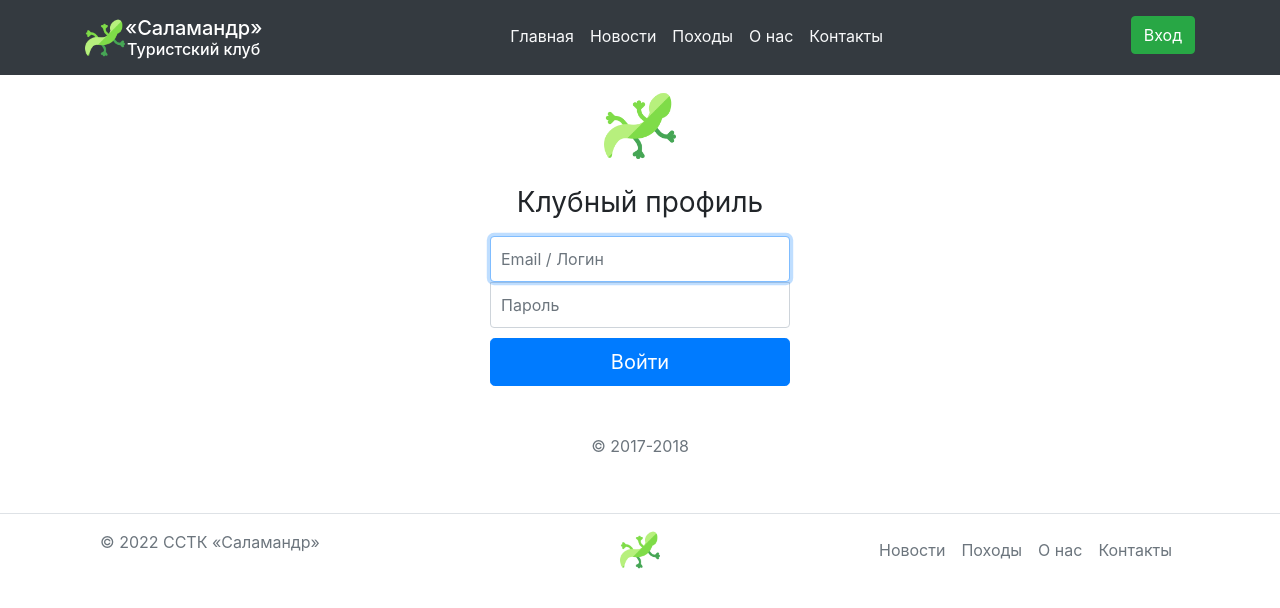
After one commit to UnuntriumIIT/tourist_club, a Django app: page /accounts/login/ in a window 1280 px wide. The commit adds this page. Shown: the top 608 px of the page. Run offline with Django 4.2, Linux system fonts and the light colour scheme; some libraries are stand-ins or nearby versions.

Commit message:
login view

```diff
--- /dev/null
+++ b/accounts/urls.py
@@ -0,0 +1,11 @@
+from django.urls import path
+from django.contrib.auth import views as auth_views
+
+urlpatterns = [
+    path('login/', auth_views.LoginView.as_view(), name='login'),
+    path('logout/', auth_views.LogoutView.as_view(), name='logout'),
+    path('password-reset/', auth_views.PasswordResetView.as_view(), name='password_reset'),
+    path('password-reset/done/', auth_views.PasswordResetDoneView.as_view(), name='password_reset_done'),
+    path('reset/<uidb64>/<token>/', auth_views.PasswordResetConfirmView.as_view(), name='password_reset_confirm'),
+    path('reset/done/', auth_views.PasswordResetCompleteView.as_view(), name='password_reset_complete'),
+]
--- /dev/null
+++ b/templates/registration/login.html
@@ -0,0 +1,66 @@
+{% load static %}
+<!DOCTYPE html>
+<html lang="en">
+<head>
+    <link rel="stylesheet" href={% static 'css/bootstrap.min.css' %}>
+    <link rel="icon" href={% static 'img/lizard.png' %}>
+    <script src={% static 'js/bootstrap.bundle.min.js' %}></script>
+    <script src="https://code.jquery.com/jquery-3.3.1.slim.min.js"
+            integrity="sha384-q8i/X+965DzO0rT7abK41JStQIAqVgRVzpbzo5smXKp4YfRvH+8abtTE1Pi6jizo"
+            crossorigin="anonymous"></script>
+    <meta charset="UTF-8">
+    <title>Туристский клуб «Саламандр»</title>
+</head>
+<body>
+{% include "tourist/header_fragment.html" %}
+<main>
+    <div class="container text-center">
+        <form class="form-signin" method="post">
+            {% csrf_token %}
+            <input type="hidden" name="next" value="{{ next }}">
+            <img class="mb-4" alt="" width="72" height="72" src={% static 'img/lizard.png' %} >
+            <h1 class="h3 mb-3 font-weight-normal">Клубный профиль</h1>
+            <label for="loginUsername" class="sr-only">Email address</label>
+            <input type="text" id="loginUsername" name="loginUsername" class="form-control" placeholder="Email / Логин" required=""
+                   autofocus="">
+            <label for="inputPassword" class="sr-only">Password</label>
+            <input type="password" id="inputPassword" class="form-control" placeholder="Пароль" required="">
+            <button class="btn btn-lg btn-primary btn-block" type="submit">Войти</button>
+            <p class="mt-5 mb-3 text-muted">© 2017-2018</p>
+        </form>
+    </div>
+</main>
+{% include "tourist/footer_fragment.html" %}
+</body>
+<style>
+    .form-signin {
+  width: 100%;
+  max-width: 330px;
+  padding: 15px;
+  margin: 0 auto;
+}
+.form-signin .checkbox {
+  font-weight: 400;
+}
+.form-signin .form-control {
+  position: relative;
+  box-sizing: border-box;
+  height: auto;
+  padding: 10px;
+  font-size: 16px;
+}
+.form-signin .form-control:focus {
+  z-index: 2;
+}
+.form-signin input[type="email"] {
+  margin-bottom: -1px;
+  border-bottom-right-radius: 0;
+  border-bottom-left-radius: 0;
+}
+.form-signin input[type="password"] {
+  margin-bottom: 10px;
+  border-top-left-radius: 0;
+  border-top-right-radius: 0;
+}
+</style>
+</html>
--- /dev/null
+++ b/templates/tourist/footer_fragment.html
@@ -0,0 +1,18 @@
+{% load static %}
+<footer class="py-3 my-4 border-top">
+    <div class="container">
+        <div class="d-flex flex-wrap justify-content-between">
+            <p class="col-md-4 mb-0 text-muted">© 2022 ССТК «Саламандр»</p>
+            <a href="/"
+               class="col-md-4 d-flex align-items-center justify-content-center mb-3 mb-md-0 me-md-auto link-dark text-decoration-none">
+                <img width="40" height="40" alt="icon" src={% static 'img/lizard.png' %}>
+            </a>
+            <ul class="nav col-md-4 justify-content-end">
+                <li><a href="/news" class="nav-link px-2 text-muted">Новости</a></li>
+                <li><a href="/hikes" class="nav-link px-2 text-muted">Походы</a></li>
+                <li><a href="/about" class="nav-link px-2 text-muted">О нас</a></li>
+                <li><a href="/contacts" class="nav-link px-2 text-muted">Контакты</a></li>
+            </ul>
+        </div>
+    </div>
+</footer>
--- a/templates/tourist/header_fragment.html
+++ b/templates/tourist/header_fragment.html
@@ -1,5 +1,5 @@
 {% load static %}
-<header class="p-3 bg-dark text-white">
+<header class="p-3 bg-dark text-white sticky-top">
     <div class="container">
         <div class="d-flex flex-wrap justify-content-between">
             <a href="/" class="d-flex align-items-center mb-2 mb-lg-0 text-white text-decoration-none">
@@ -19,7 +19,7 @@
             </ul>
 
             <div class="text-end">
-                <a href="/login" type="button" class="btn btn-success">Вход</a>
+                <a href="/accounts/login" type="button" class="btn btn-success">Вход</a>
             </div>
         </div>
     </div>
--- /dev/null
+++ b/templates/tourist/main_article.html
@@ -0,0 +1,3 @@
+<div>
+
+</div>
--- a/templates/tourist/main_page.html
+++ b/templates/tourist/main_page.html
@@ -13,5 +13,11 @@
 </head>
 <body>
 {% include "tourist/header_fragment.html" %}
+<main>
+    <div class="container">
+        {% include "tourist/main_article.html" %}
+    </div>
+</main>
+{% include "tourist/footer_fragment.html" %}
 </body>
 </html>
--- a/tour/settings.py
+++ b/tour/settings.py
@@ -23,6 +23,8 @@ INSTALLED_APPS = [
     'django.contrib.staticfiles',
     'tourist_site.apps.TouristSiteConfig',
 ]
+
+LOGIN_REDIRECT_URL = '/'
 
 MIDDLEWARE = [
     'django.middleware.security.SecurityMiddleware',
--- a/tourist_site/urls.py
+++ b/tourist_site/urls.py
@@ -1,7 +1,7 @@
-from django.urls import path
-
+from django.urls import path, include
 from . import views
 
 urlpatterns = [
-    path('', views.article_list, name='main_page'),
+    path('', views.main_page, name='main_page'),
+    path('accounts/', include('accounts.urls')),
 ]
--- a/tourist_site/views.py
+++ b/tourist_site/views.py
@@ -4,6 +4,10 @@ from django.utils import timezone
 from tourist_site.models import Article
 
 
-def article_list(request):
+def main_page(request):
     articles = Article.objects.filter(published_date__lte=timezone.now()).order_by('published_date')
     return render(request, './tourist/main_page.html', {'articles': articles})
+
+
+def login(request):
+    return render(request, './tourist/../templates/registration/login.html')
```
Lines whose indentation alone changed are shown as unchanged.
